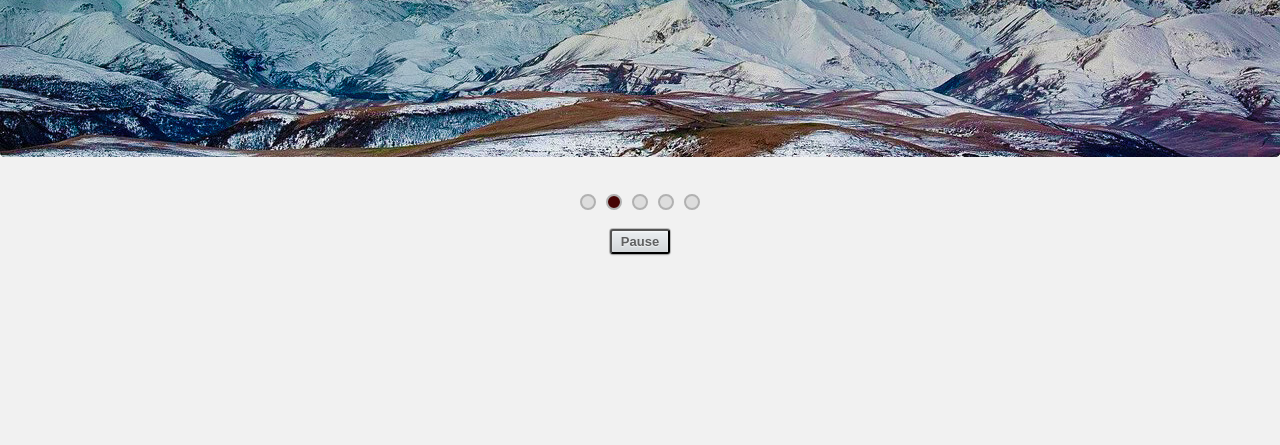
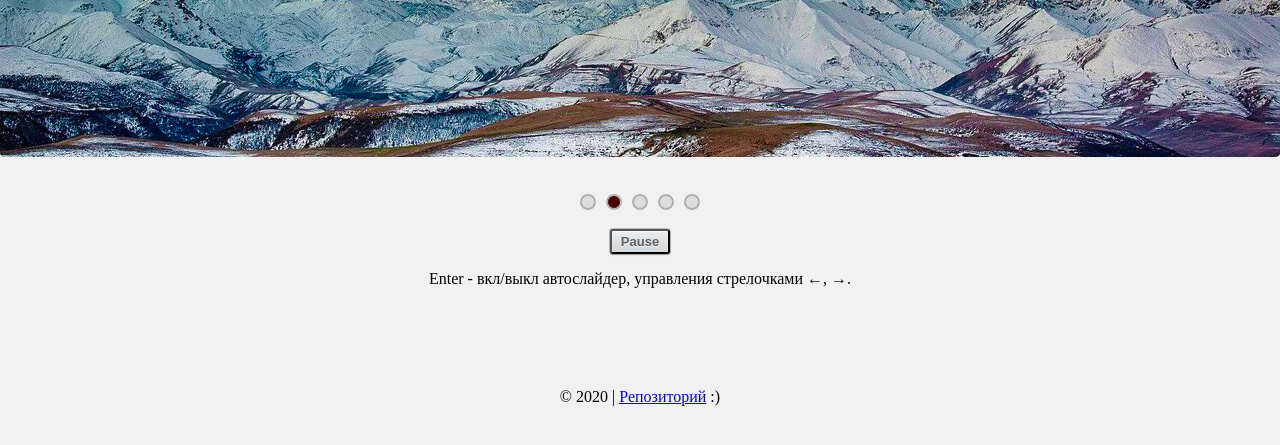
Before and after one commit to MrCok/slider-2, a plain HTML site: page index.html in a window 1280 px wide. Shown: the part 323-768 px from the top of the page. Drawn offline with Linux system fonts and the light colour scheme.

Commit message:
Пауза Enter js, правки стилей и разметки

```diff
--- a/css/style.css
+++ b/css/style.css
@@ -6,6 +6,10 @@ body {
     max-width: 1280px;
     margin: 20px auto;
     background: #f1f1f1;
+}
+footer {
+    margin: 100px auto 0;
+    text-align: center;
 }
 h1 {
     text-align: center;
--- a/index.html
+++ b/index.html
@@ -35,8 +35,10 @@
 
     <div class="allbutton">
         <button class="controls" id="pause">Pause</button>
+        <p>Enter - вкл/выкл автослайдер, управления стрелочками ←, →.</p>
     </div>
 
+    <footer><p> &copy; 2020 | <a href="https://github.com/MrCok/slider-2" target="_blank">Репозиторий</a> :)</p></footer>
     <script src="js/main.js"></script>
 </body>
 </html>
--- a/js/main.js
+++ b/js/main.js
@@ -88,6 +88,8 @@ s5.onclick = function() {
     pauseSlideShow();
 };
 
+let clickPause = () => playing ? pauseSlideShow() : playSlideShow();
+
 let pressKey = (e) => {
     console.log(e.key);
     if(e.key === "ArrowLeft") {
@@ -96,9 +98,12 @@ let pressKey = (e) => {
     if(e.key === "ArrowRight") {
         nextSlide();
     }
-    // if(e.key === "") {
-    //     pauseSlideShow();
-    // } Пробел не работает
+    if(e.key === "Enter") {
+        clickPause();
+    }
+    // if(e.key === "ArrowDown") {
+    //     playSlideShow();
+    // }
 };
 
 addEventListener("keydown", pressKey);
```
